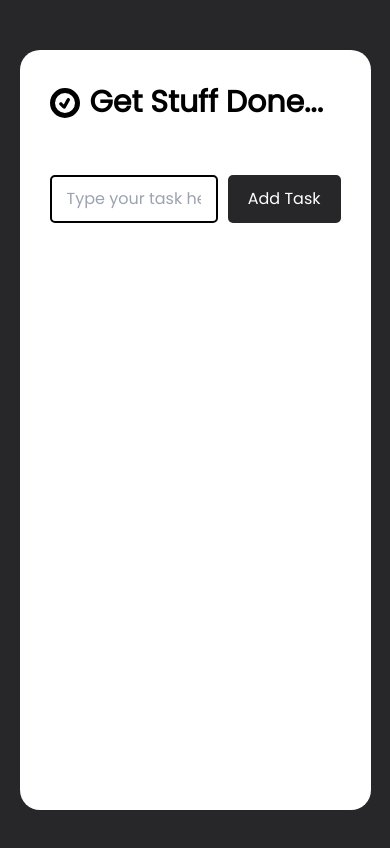
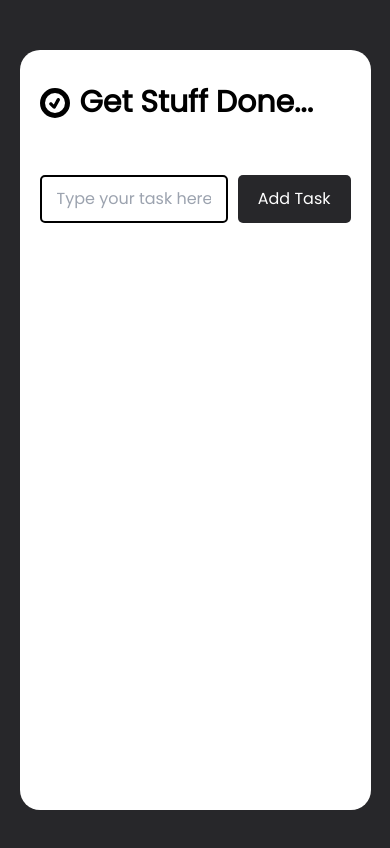
Before and after one commit to Adarsh-Developer/To-Do-App, a React (Vite) app: page / in a window 390 px wide. Shown: the top 848 px of the page. Built offline with nearby package versions, Linux system fonts and the light colour scheme.

Commit message:
-responsiveness

```diff
--- a/src/components/Container.jsx
+++ b/src/components/Container.jsx
@@ -26,7 +26,7 @@ const Container = () => {
  }, [todo]);
 
  return (
-  <div className="bg-white mx-auto max-w-[90vw] min-h-[90vh] rounded-[20px] p-[30px]">
+  <div className="bg-white mx-auto max-w-[90vw] min-h-[90vh] rounded-[20px] px-[20px] py-[30px] sm:p-[30px]">
    <div className="flex items-center">
     <TiTick className="sm:text-[40px] text-[30px] border-[5px] border-black rounded-full mr-[10px]" />
     <h1 className="font-[600] text-[30px] text-black sm:text-[40px]">Get Stuff Done...</h1>
```
